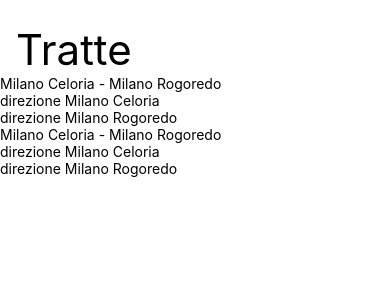
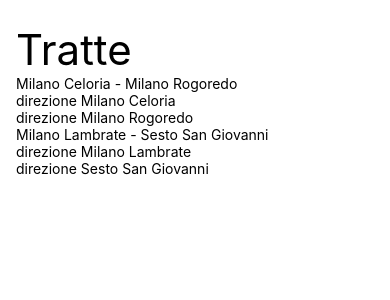
Before and after one commit to andreabrugaletta/BachecaTratte, a React Native app: screen / in a window 390 px wide. Shown: the top 300 px of the page. Built offline with nearby package versions, Linux system fonts and the light colour scheme.

Commit message:
visualizzazione tratte

```diff
--- a/App.js
+++ b/App.js
@@ -1,5 +1,5 @@
 import React from 'react'
-import { View } from 'react-native'
+import { SafeAreaView, View } from 'react-native'
 import LinesScreen from './screens/LinesScreen'
 
 export default function App() {
@@ -15,8 +15,8 @@
   ]
 
   return (
-    <View>
+    <SafeAreaView>
       <LinesScreen lines={lines} />
-    </View>
+    </SafeAreaView>
   )
 }
--- a/components/Line.js
+++ b/components/Line.js
@@ -1,9 +1,9 @@
 import React from 'react'
-import { View, Text } from 'react-native'
+import { View, Text, StyleSheet } from 'react-native'
 
 const Line = (props) => {
   return (
-    <View>
+    <View style={styles.item}>
       <Text>
         {props.terminus1} - {props.terminus2}
       </Text>
@@ -13,4 +13,10 @@
   )
 }
 
+const styles = StyleSheet.create({
+  item: {
+    paddingLeft: 16,
+  },
+})
+
 export default Line
--- a/components/LinesList.js
+++ b/components/LinesList.js
@@ -3,14 +3,16 @@
 import Line from './Line'
 
 const LinesList = (props) => {
+  console.log(props.lines)
+
   return (
     <FlatList
       data={props.lines}
-      renderItem={(item) => (
+      renderItem={({ item }) => (
         <Line
-          key={props.lines[0].terminus1.did}
-          terminus1={props.lines[0].terminus1.sname}
-          terminus2={props.lines[0].terminus2.sname}
+          key={item.terminus1.did}
+          terminus1={item.terminus1.sname}
+          terminus2={item.terminus2.sname}
         />
       )}
     />
--- a/screens/LinesScreen.js
+++ b/screens/LinesScreen.js
@@ -1,14 +1,14 @@
 import React from 'react'
-import { SafeAreaView } from 'react-native'
+import { View } from 'react-native'
 import Header from '../components/Header'
 import LinesList from '../components/LinesList'
 
 const LinesScreen = (props) => {
   return (
-    <SafeAreaView>
+    <View>
       <Header text="Tratte" />
       <LinesList lines={props.lines} />
-    </SafeAreaView>
+    </View>
   )
 }
 
```
